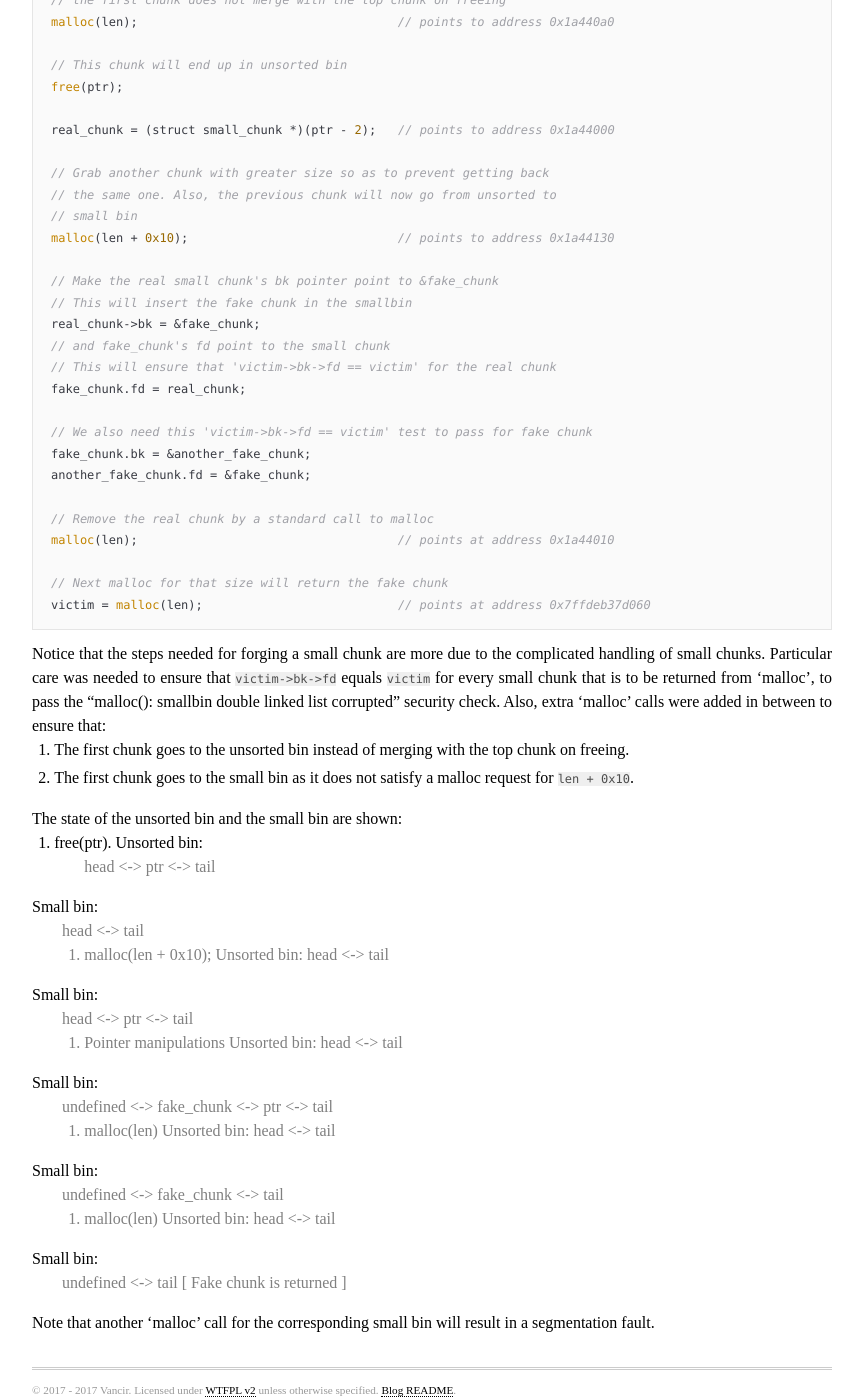
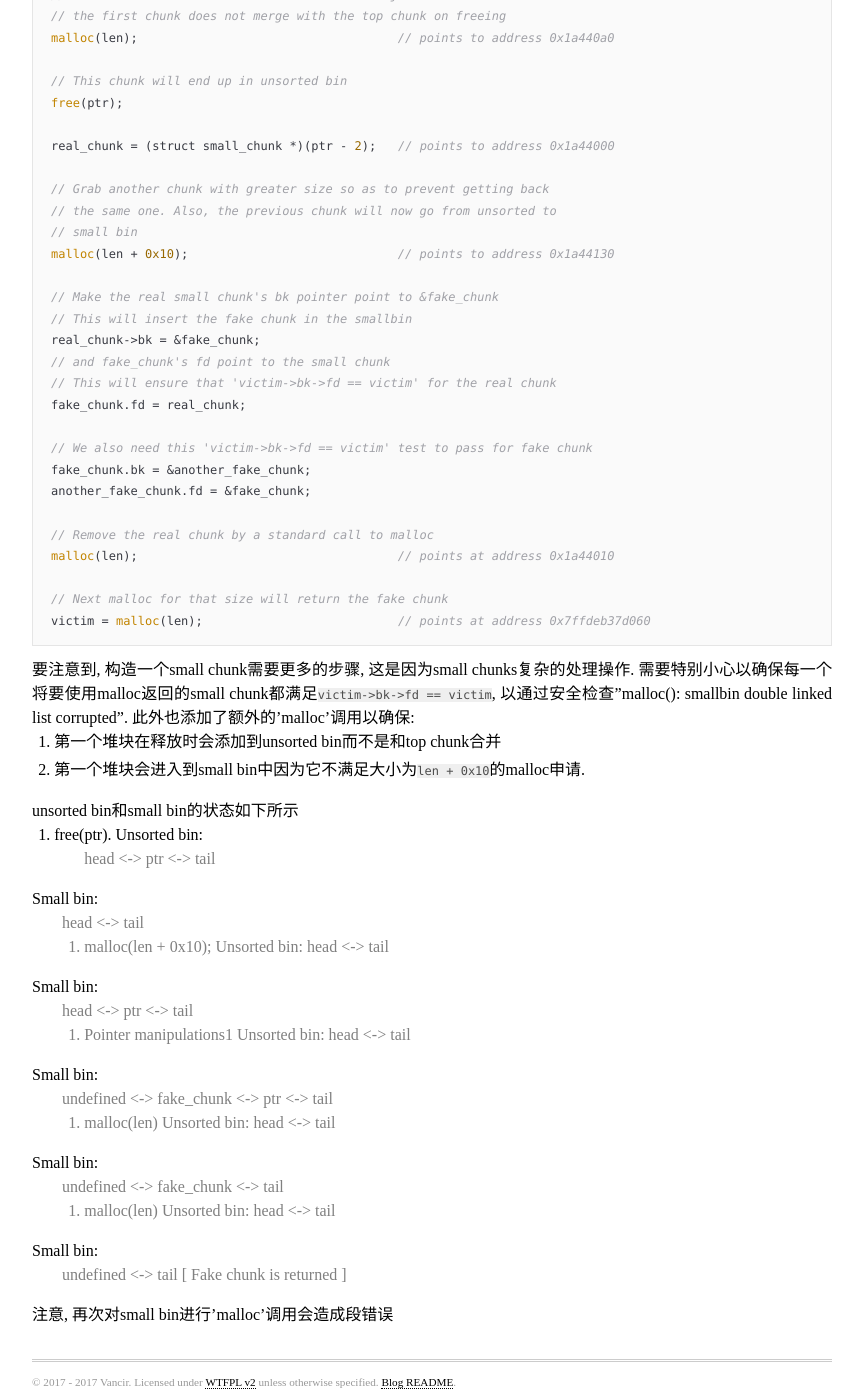
Before and after one commit to Trietptm-on-Coding-Algorithms/vancir.github.io, a Jekyll site: the page built from _posts/2017-08-12-house-of-lore.md, in a window 1280 px wide and 1400 px high, scrolled down 855 px. Shown: the whole window, without its empty margins (208-1071 px from the left). Built offline with Jekyll 4.4.1, drawn with Linux system fonts in a browser that asks for light colours; some web fonts are replaced; some of the changed text lies outside the part shown.

Commit message:
update house of lore

````diff
--- a/_posts/2017-08-12-house-of-lore.md
+++ b/_posts/2017-08-12-house-of-lore.md
@@ -7,9 +7,11 @@
 ---
 # House of Lore
 
-This attack is basically the forging chunks attack for small and large bins. However, due to an added protection for large bins in around 2007 (the introduction of `fd_nextsize` and `bk_nextsize`) it became impractical. Here we shall see the case only for small bins. First, a small chunk will be placed in a small bin. It's `bk` pointer will be overwritten to point to a fake small chunk. Note that in the case of small bins, insertion happens at the `HEAD` and removal at the `TAIL`. A malloc call will first remove the authentic chunk from the bin making the attacker's fake chunk at the `TAIL` of the bin. The next malloc will return the attacker's chunk.
+> 本文是对Dhaval Kapil的[Heap Exploitation](https://heap-exploitation.dhavalkapil.com/)系列教程的译文
 
-Consider this sample code (download the complete version [here](/files/heap-exploition/files/house_of_lore.c)):
+这项攻击基本上是对于small bin和large bin的伪造堆块攻击. 然而, 因为约在2007年(对`fd_nextsize`和`bk_nextsize`的引入)一个新增的对large bin的保护, 该项技术变得不再可行. 这里我们只考虑small bin的情形. 首先, 一个small chunk会被放置在small bin中, 它的`bk`指针会被覆写成指向一个伪造的small chunk. 要注意的是在small bin的情况下, 插入操作发生在`首部`而移除操作发生在`尾部`. 一次malloc调用将首先移除bin中理应存在的堆块从而致使我们的伪堆块到了bin的`尾部`. 再下一次malloc调用就会返回攻击者的堆块.
+
+考虑以下示例代码(下载完整版本 [这里](/files/heap-exploition/files/house_of_lore.c)))
 
 ```c
 struct small_chunk {
@@ -64,12 +66,12 @@
 victim = malloc(len);                           // points at address 0x7ffdeb37d060
 ```
 
-Notice that the steps needed for forging a small chunk are more due to the complicated handling of small chunks. Particular care was needed to ensure that `victim->bk->fd` equals `victim` for every small chunk that is to be returned from 'malloc', to pass the "malloc(): smallbin double linked list corrupted" security check. Also, extra 'malloc' calls were added in between to ensure that:
+要注意到, 构造一个small chunk需要更多的步骤, 这是因为small chunks复杂的处理操作. 需要特别小心以确保每一个将要使用malloc返回的small chunk都满足`victim->bk->fd == victim`, 以通过安全检查"malloc(): smallbin double linked list corrupted". 此外也添加了额外的'malloc'调用以确保:
 
-1. The first chunk goes to the unsorted bin instead of merging with the top chunk on freeing.
-2. The first chunk goes to the small bin as it does not satisfy a malloc request for `len + 0x10`.
+1. 第一个堆块在释放时会添加到unsorted bin而不是和top chunk合并
+2. 第一个堆块会进入到small bin中因为它不满足大小为`len + 0x10`的malloc申请.
 
-The state of the unsorted bin and the small bin are shown:
+unsorted bin和small bin的状态如下所示
 
 1. free(ptr).
   Unsorted bin:
@@ -83,7 +85,7 @@
 
   Small bin:
   > head <-> ptr <-> tail
-3. Pointer manipulations
+3. Pointer manipulations1
   Unsorted bin:
   > head <-> tail
 
@@ -102,4 +104,4 @@
   Small bin:
   > undefined <-> tail         [ Fake chunk is returned ]
 
-Note that another 'malloc' call for the corresponding small bin will result in a segmentation fault.
+注意, 再次对small bin进行'malloc'调用会造成段错误
````
